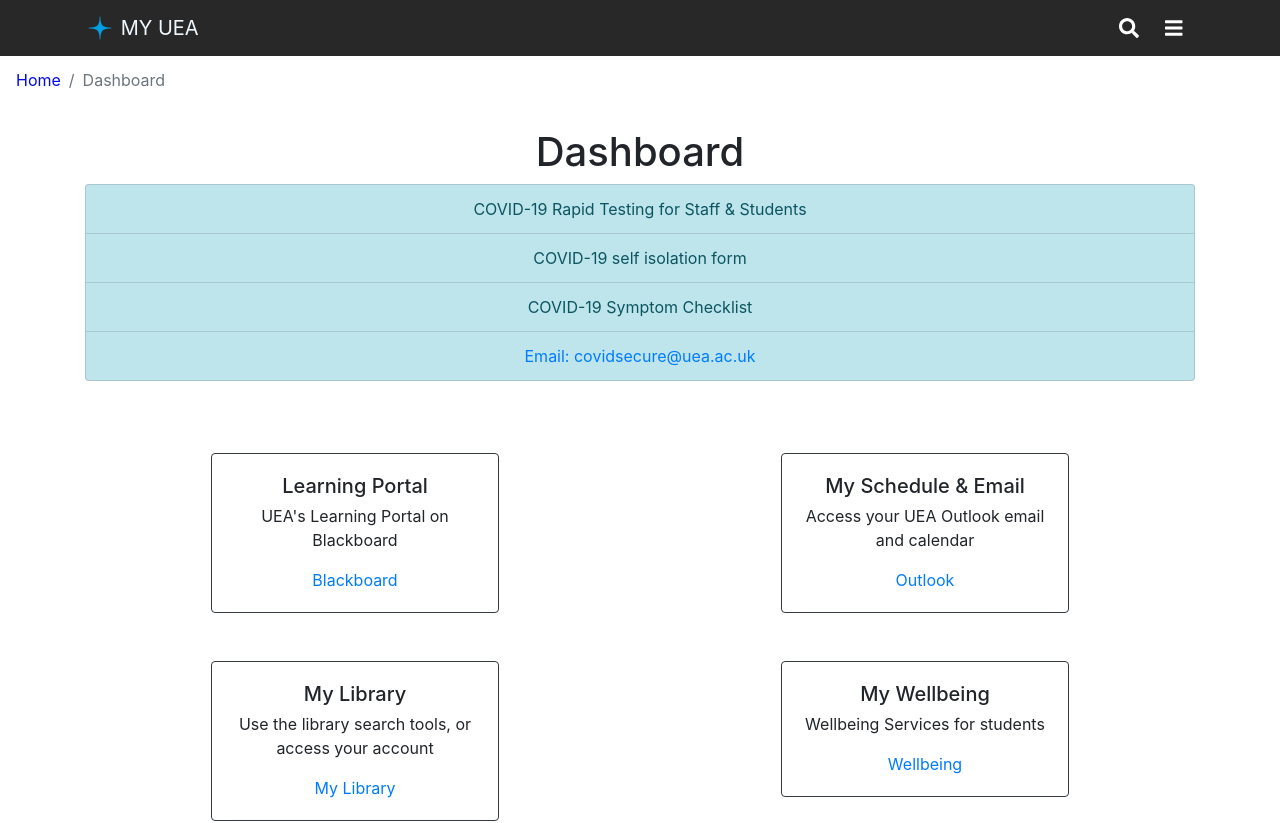
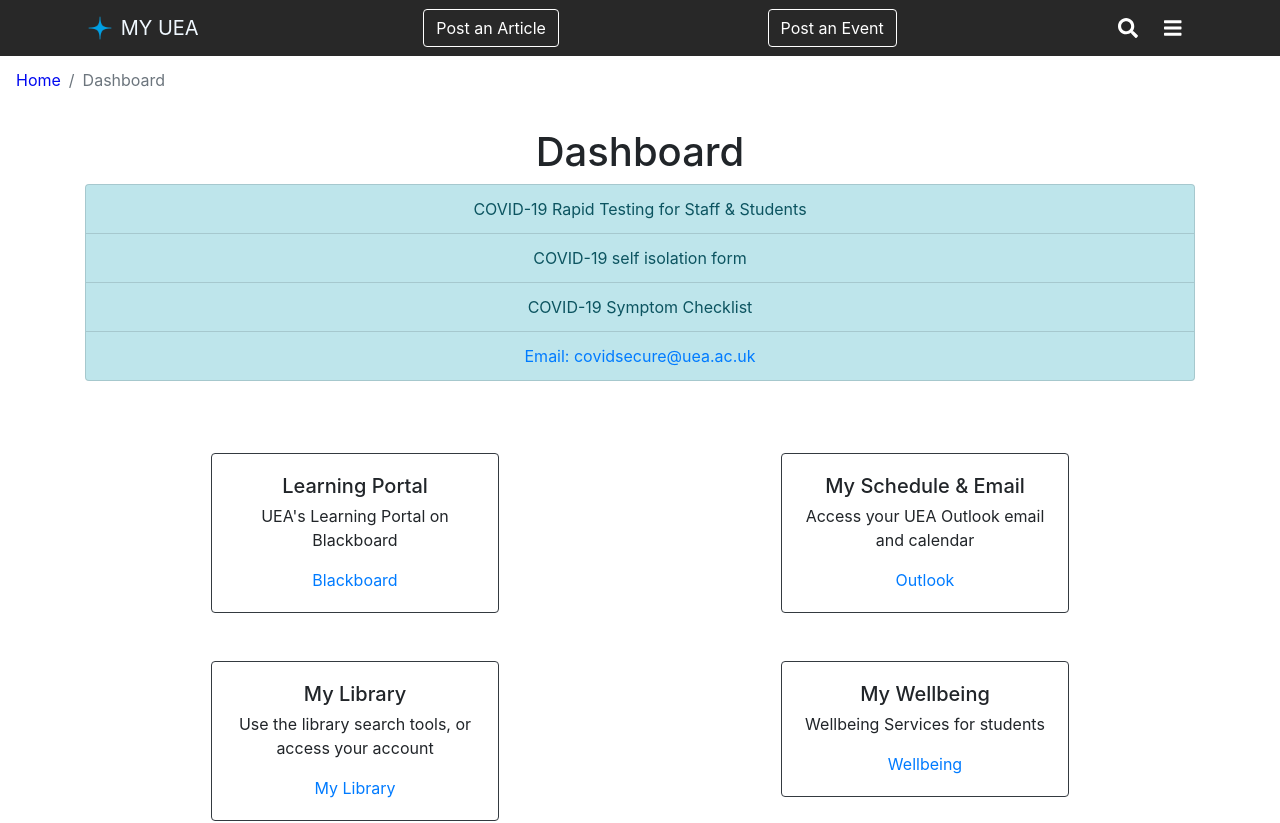
Before and after one commit to james0209/hci_cw2, a React (Create React App) app: page /#/dashboard in a window 1280 px wide. Shown: the top 823 px of the page. Built offline with nearby package versions, Linux system fonts and the light colour scheme.

Commit message:
add extra buttons to nav

```diff
--- a/src/App.css
+++ b/src/App.css
@@ -43,6 +43,12 @@ p {
 MDBNavbarToggler,
 .navbar-toggler {
 	color: aliceblue !important;
+}
+
+.btn-outline-default {
+	color: white !important;
+	border: 2px solid black;
+	border-color: white !important;
 }
 
 /* Content */
--- a/src/Navigation.js
+++ b/src/Navigation.js
@@ -1,6 +1,6 @@
 import React, { Component } from "react";
 import { Link } from "react-router-dom";
-import { Navbar, Container, Button } from "react-bootstrap";
+import { Navbar, Container, Button, Toast } from "react-bootstrap";
 import {
 	MDBNavbar,
 	MDBNavbarNav,
@@ -11,6 +11,11 @@ import {
 	MDBInput,
 	MDBBtn,
 	MDBFormInline,
+	MDBContainer,
+	MDBModal,
+	MDBModalBody,
+	MDBModalHeader,
+	MDBModalFooter,
 } from "mdbreact";
 import { faBars, faSearch } from "@fortawesome/free-solid-svg-icons";
 import { FontAwesomeIcon } from "@fortawesome/react-fontawesome";
@@ -19,6 +24,7 @@ class Navigation extends Component {
 	state = {
 		collapseIDMenu: "",
 		collapseIDSearch: "",
+		showToast: "",
 	};
 
 	toggleCollapseMenu = (collapseIDMenu) => () => {
@@ -32,6 +38,12 @@ class Navigation extends Component {
 		this.setState((prevState) => ({
 			collapseIDSearch:
 				prevState.collapseIDSearch !== collapseIDSearch ? collapseIDSearch : "",
+		}));
+	};
+
+	toggleShowToast = (showToast) => () => {
+		this.setState((prevState) => ({
+			showToast: prevState.showToast !== showToast ? showToast : "",
 		}));
 	};
 
@@ -50,6 +62,12 @@ class Navigation extends Component {
 							/>{" "}
 							MY UEA
 						</Navbar.Brand>
+						<MDBBtn outline className="ml-auto">
+							Post an Article
+						</MDBBtn>
+						<MDBBtn outline className="ml-auto">
+							Post an Event
+						</MDBBtn>
 						<Button
 							className="navbar-toggler ml-auto"
 							type="button"
```
Also changed, not shown: 1 other file (tests, documents, lock files or other folders).
